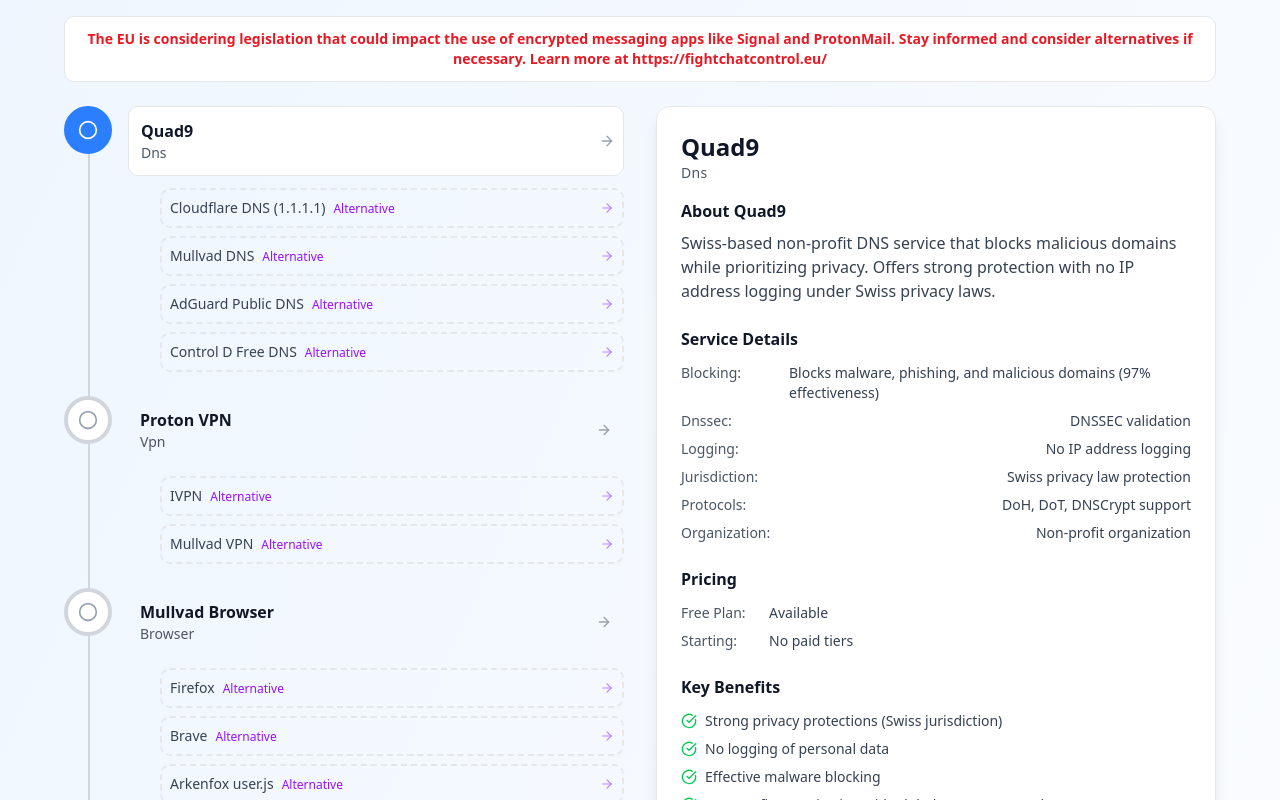
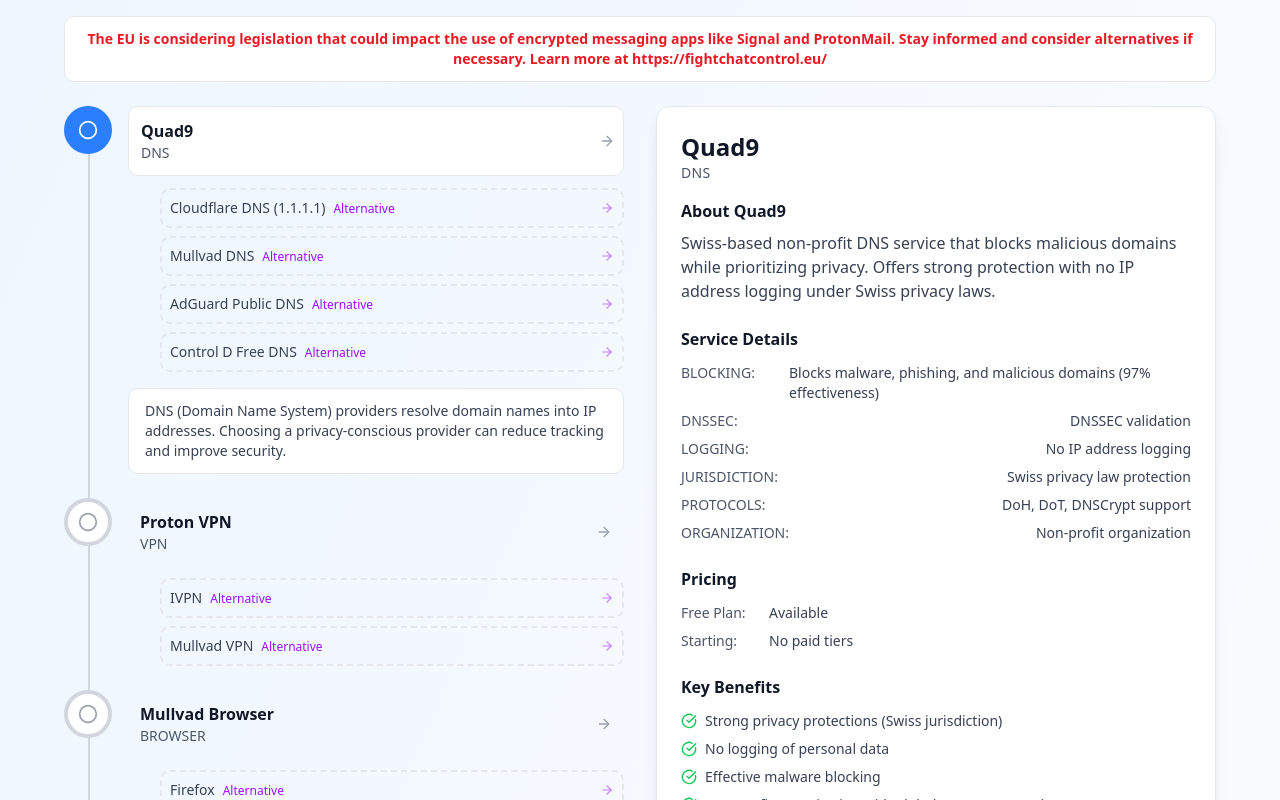
Before and after one commit to renatoka/myprivacyjourney, a Next.js app: page / in a window 1280 px wide. Shown: the top 800 px of the page. Built offline with nearby package versions, Linux system fonts and the light colour scheme.

Commit message:
UI changes

```diff
--- a/app/page.tsx
+++ b/app/page.tsx
@@ -20,6 +20,7 @@
     const [selectedAlternative, setSelectedAlternative] = useState<
         string | null
     >(null)
+    const [stepMessage, setStepMessage] = useState<string | null>(null)
 
     const primaryServices = getPrimaryServices()
     const serviceMap = createServiceMap()
@@ -44,6 +45,56 @@
             JSON.stringify(completedSteps)
         )
     }, [completedSteps])
+
+    useEffect(() => {
+        setStepMessage(null)
+        if (primaryServices[currentStep]) {
+            switch (primaryServices[currentStep].category) {
+                case 'dns':
+                    setStepMessage(
+                        'DNS (Domain Name System) providers resolve domain names into IP addresses. Choosing a privacy-conscious provider can reduce tracking and improve security.'
+                    )
+                    break
+                case 'browser':
+                    setStepMessage(
+                        'A browser is your gateway to the web. Privacy-focused browsers limit tracking, block invasive scripts, and prioritize user data protection.'
+                    )
+                    break
+                case 'search':
+                    setStepMessage(
+                        'Search engines index the web to help you find information. Privacy-respecting engines avoid profiling and do not log your queries.'
+                    )
+                    break
+                case 'vpn':
+                    setStepMessage(
+                        'A VPN (Virtual Private Network) encrypts your traffic and masks your IP address, protecting your identity and activity from surveillance.'
+                    )
+                    break
+                case 'email':
+                    setStepMessage(
+                        'Email remains a core communication tool. Privacy-first providers offer encryption and avoid data harvesting for advertising or profiling.'
+                    )
+                    break
+                case 'messaging':
+                    setStepMessage(
+                        'Messaging apps vary in their security. Services with end-to-end encryption and transparent policies better safeguard your conversations.'
+                    )
+                    break
+                case 'storage':
+                    setStepMessage(
+                        'Cloud storage solutions differ in how they handle your data. Privacy-focused options use encryption and ensure only you control access.'
+                    )
+                    break
+                case 'password':
+                    setStepMessage(
+                        'Password managers help create and store strong, unique passwords. Choosing a secure, privacy-conscious manager protects your credentials from breaches.'
+                    )
+                    break
+                default:
+                    setStepMessage(null)
+            }
+        }
+    }, [currentStep, primaryServices])
 
     const currentService = selectedAlternative
         ? serviceMap[selectedAlternative]
@@ -147,7 +198,7 @@
                                                 <h3 className="font-semibold text-gray-900">
                                                     {service.name}
                                                 </h3>
-                                                <p className="text-sm text-gray-600 capitalize">
+                                                <p className="text-sm text-gray-600 uppercase">
                                                     {service.category}
                                                 </p>
                                                 {/* <div className="flex items-center gap-2 mt-1">
@@ -172,15 +223,20 @@
 
                                     {service.alternatives &&
                                         service.alternatives.length > 0 && (
+                                            <>
                                                 <div className="ml-8 mt-3 space-y-2">
                                                     {service.alternatives
                                                         .filter(
                                                             (altId) =>
-                                                            serviceMap[altId]
+                                                                serviceMap[
+                                                                    altId
+                                                                ]
                                                         )
                                                         .map((altId) => {
                                                             const alt =
-                                                            serviceMap[altId]
+                                                                serviceMap[
+                                                                    altId
+                                                                ]
                                                             return (
                                                                 <button
                                                                     key={alt.id}
@@ -228,6 +284,18 @@
                                                             )
                                                         })}
                                                 </div>
+                                                {currentStep === index &&
+                                                    stepMessage !== null && (
+                                                        <Alert
+                                                            variant="default"
+                                                            className="mt-4"
+                                                        >
+                                                            <AlertDescription className="text-sm text-gray-700">
+                                                                {stepMessage}
+                                                            </AlertDescription>
+                                                        </Alert>
+                                                    )}
+                                            </>
                                         )}
                                 </div>
                             </div>
@@ -243,7 +311,7 @@
                                     <h2 className="text-2xl font-bold text-gray-900">
                                         {currentService.name}
                                     </h2>
-                                    <p className="text-sm text-gray-600 tracking-wide capitalize">
+                                    <p className="text-sm text-gray-600 tracking-wide uppercase">
                                         {currentService.category}
                                         {selectedAlternative && (
                                             <span className="text-purple-600 ml-2">
@@ -282,7 +350,7 @@
                                                 key={index}
                                                 className="flex items-start justify-between"
                                             >
-                                                <span className="text-sm font-medium text-gray-600 capitalize min-w-[100px]">
+                                                <span className="text-sm font-medium text-gray-600 uppercase min-w-[100px]">
                                                     {key
                                                         .replace(
                                                             /([A-Z])/g,
```
Lines whose indentation alone changed are shown as unchanged.
